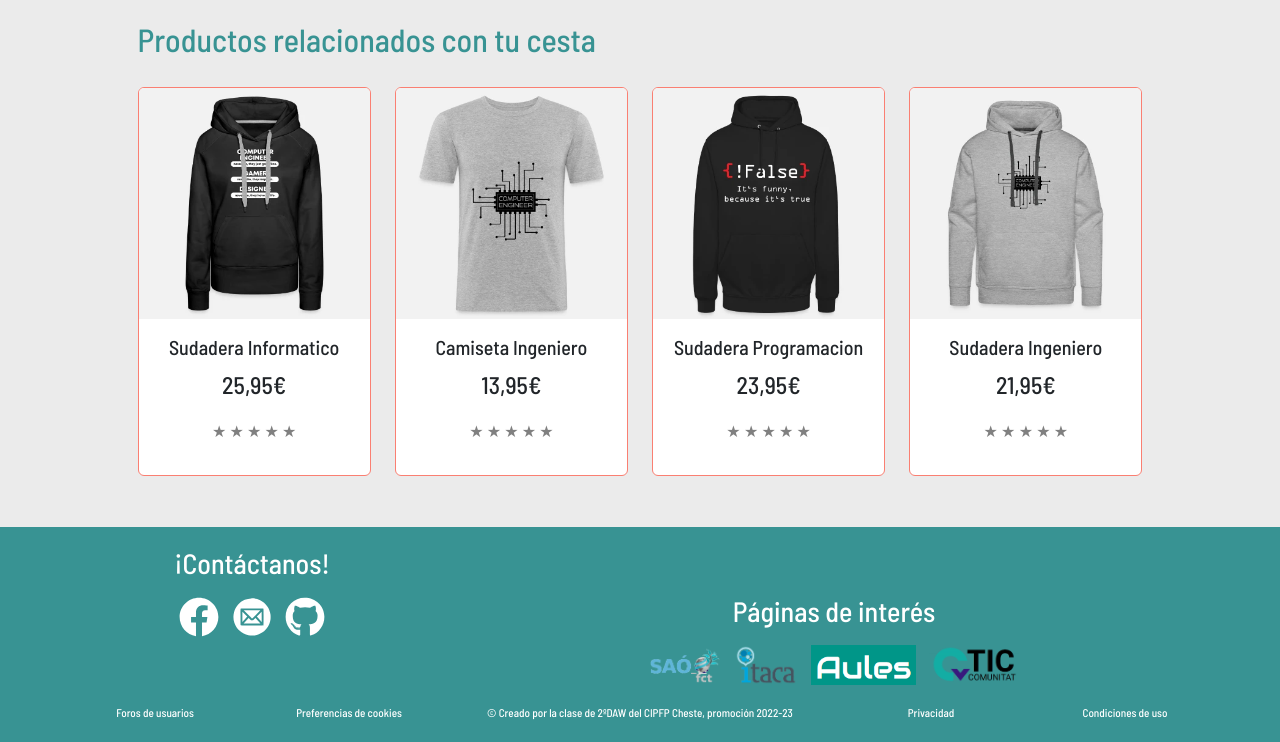
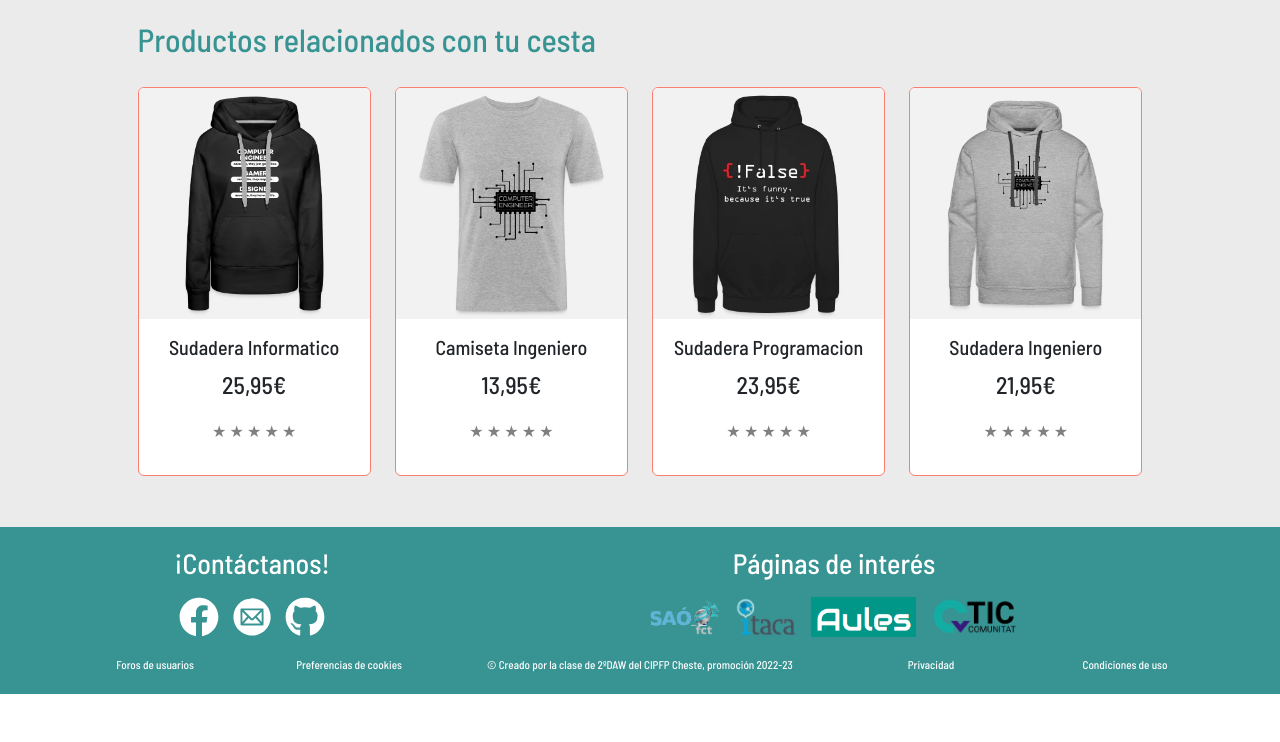
Before and after one commit to antricki/JS-PROYECTO-DIW-2022-23, a PHP site: page /store/cart1.php in a window 1280 px wide. Shown: the part 689-1431 px from the top of the page. After the commit the page ends 1383 px from the top, so only its background shows below. Run offline with PHP 8.4, Linux system fonts and the light colour scheme; some libraries are stand-ins or nearby versions.

Commit message:
Arreglado margen del footer

```diff
--- a/src/code/php/footer.php
+++ b/src/code/php/footer.php
@@ -8,7 +8,8 @@
                 <a class="allfooter" href="mailto:dptoinformatica@fpcheste.com"><img src="<?php echo $dir . 'assets/icons/mail.svg'?>" alt=""></a>
                 <a class="allfooter" href="https://github.com/antricki/PROYECTO-DIW-2022-23/"><img src="<?php echo $dir . 'assets/icons/github.svg'?>" alt=""></a>
             </div>
-            <div class="col-md-8 pags-allfooter mt-sm-5">
+            <div id="sm-margin-allfooter" class="mt-5 d-block d-md-none"></div>
+            <div class="col-md-8 pags-allfooter">
                 <h3 class="mb-3 allfooter">Páginas de interés</h3>
                 <a class="allfooter" href="https://foremp.edu.gva.es/"><img src="../../assets/icons/saofct.png" alt=""></a>
                 <a class="allfooter" href="https://familia.edu.gva.es/wf-front/myitaca/login_wf?idioma=C"><img src="<?php echo $dir . 'assets/icons/itaca.png'?>" alt=""></a>
```
